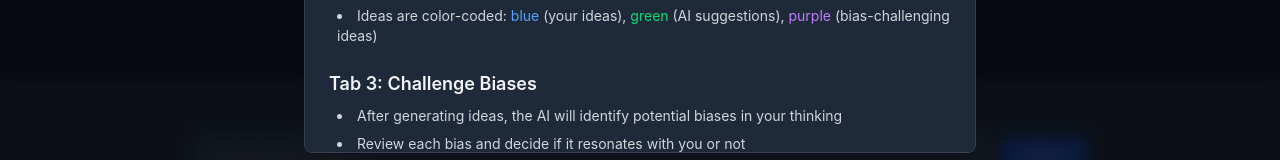
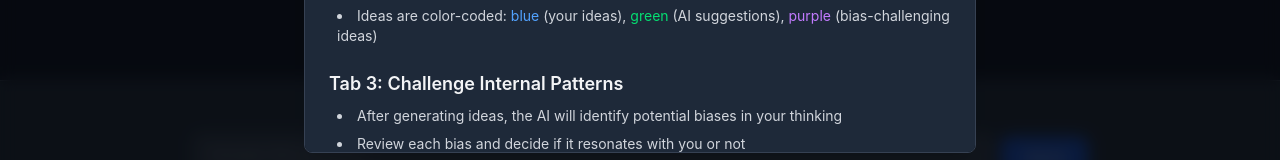
Before and after one commit to NUDelta/aristotelian-chat, a React (Vite) app: page / in a window 1280 px wide. Shown: the part 607-767 px from the top of the page. Built offline with nearby package versions, Linux system fonts and the light colour scheme.

Commit message:
bias to internal pattern

```diff
--- a/src/components/OnboardingModal.tsx
+++ b/src/components/OnboardingModal.tsx
@@ -114,7 +114,7 @@ export function OnboardingModal() {
 
             {/* Tab 3 */}
             <section>
-              <h3 className="text-lg font-semibold text-gray-100 mb-2">Tab 3: Challenge Biases</h3>
+              <h3 className="text-lg font-semibold text-gray-100 mb-2">Tab 3: Challenge Internal Patterns</h3>
               <ul className="text-sm space-y-2 list-disc list-inside ml-2">
                 <li>After generating ideas, the AI will identify potential biases in your thinking</li>
                 <li>Review each bias and decide if it resonates with you or not</li>
--- a/src/components/Tabs/Tab3ChallengeBiases.tsx
+++ b/src/components/Tabs/Tab3ChallengeBiases.tsx
@@ -148,7 +148,7 @@ export function Tab3ChallengeBiases() {
       <header className="shrink-0 border-b border-gray-700 px-6 py-4 bg-gray-800">
         <div className="flex items-center justify-between">
           <div>
-            <h2 className="text-2xl font-semibold text-gray-200">Challenge Your Biases</h2>
+            <h2 className="text-2xl font-semibold text-gray-200">Challenge Your Internal Patterns</h2>
             <p className="text-sm text-gray-400 mt-1">
               Review how you might be narrowing this experience, then explore ideas that stretch your perspective.
             </p>
--- a/src/context/SessionContextDef.ts
+++ b/src/context/SessionContextDef.ts
@@ -37,7 +37,7 @@ export type SessionContextType = {
   tab3ChallengingIdeas: string[]
   setTab3ChallengingIdeas: Dispatch<SetStateAction<string[]>>
 
-  // Tab 3: Challenge Biases
+  // Tab 3: Challenge Internal Patterns
   biases: Bias[] | null
   setBiases: Dispatch<SetStateAction<Bias[] | null>>
   biasDecisions: Record<string, 'accepted' | 'rejected' | undefined>
```
Also changed, not shown: 2 other files (tests, documents, lock files or other folders).
